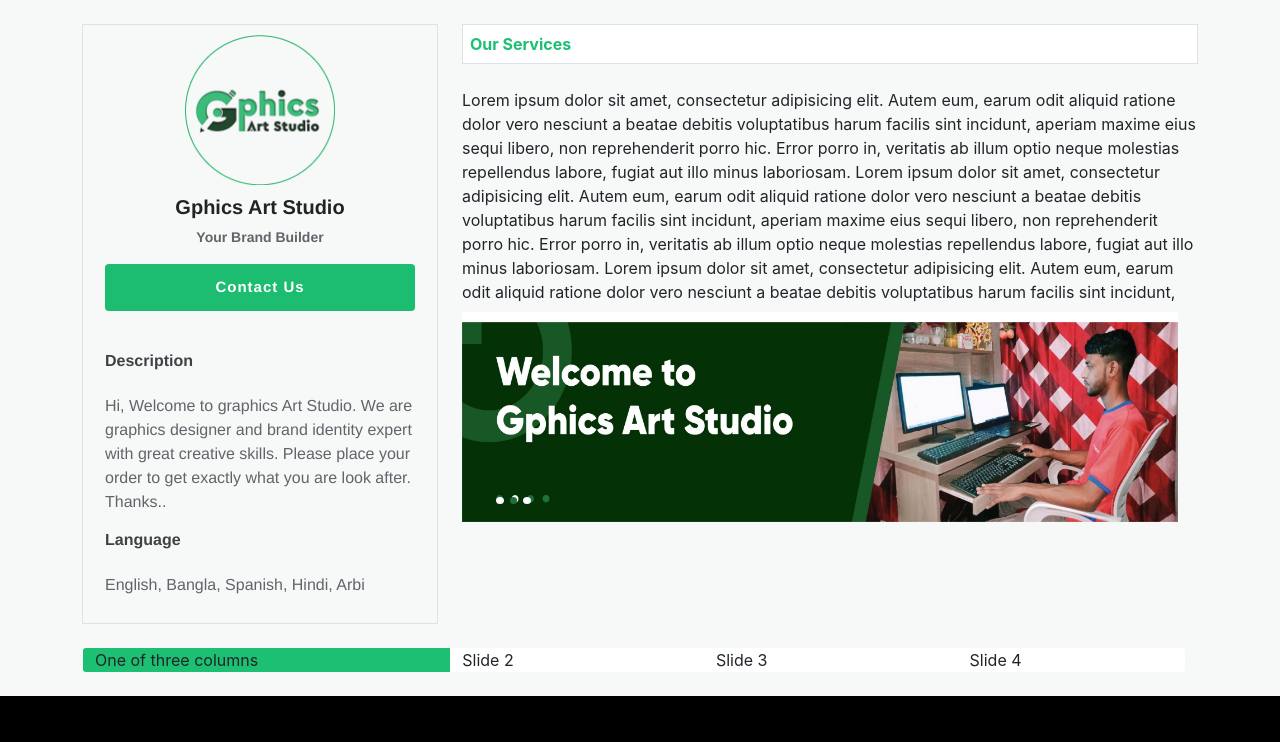
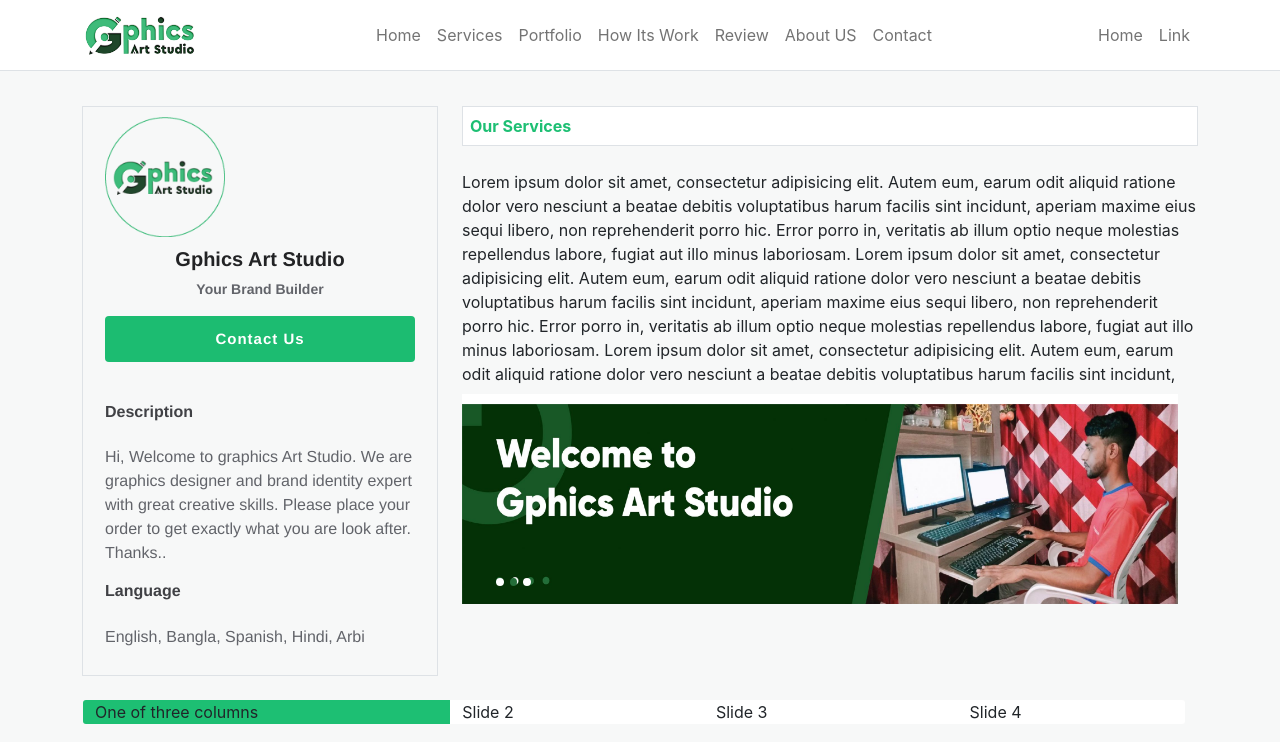
Before and after one commit to rifatjahan823/GphicsArt, a React (Create React App) app: page / in a window 1280 px wide. Shown: the top 742 px of the page. Built offline with nearby package versions, Linux system fonts and the light colour scheme.

Commit message:
add navebar

```diff
--- a/src/App.js
+++ b/src/App.js
@@ -9,18 +9,22 @@ import HowItsWork from './Components/Pages/HowItsWork/HowItsWork';
 import Review from './Components/Pages/Review/Review';
 import AboutUs from './Components/Pages/AboutUs/AboutUs';
 import Contact from './Components/Pages/Contact/Contact';
+import Navebar from './Components/Pages/Shared/Navebar/Navebar';
+import NotFound from './Components/Pages/Shared/NotFound/NotFound';
 
 function App() {
   return (
     <div>
+      <Navebar></Navebar>
       <Routes>
         <Route path="/" element={<Home/>} />
-        <Route path="/" element={<Services/>} />
-        <Route path="/" element={<Portfolio/>} />
-        <Route path="/" element={<HowItsWork/>} />
-        <Route path="/" element={<Review/>} />
-        <Route path="/" element={<AboutUs/>} />
-        <Route path="/" element={<Contact/>} />
+        <Route path="/services" element={<Services/>} />
+        <Route path="/portfolio" element={<Portfolio/>} />
+        <Route path="/howitswork" element={<HowItsWork/>} />
+        <Route path="/review" element={<Review/>} />
+        <Route path="/aboutus" element={<AboutUs/>} />
+        <Route path="/contact" element={<Contact/>} />
+        <Route path="*" element={<NotFound/>} />
       </Routes>
       <Footer></Footer>
     </div>
--- a/src/Components/Pages/Home/Sidebar/Sidebar.css
+++ b/src/Components/Pages/Home/Sidebar/Sidebar.css
@@ -1,3 +1,6 @@
+.home{
+    padding: 35px 0;
+}
 .sidebar{
     padding: 10px 22px;
 }
@@ -98,6 +101,6 @@
     background-color: #FFFFFF;
     border-radius: 0px 3px 3px 0px;
 }
-.logo .carousel-indicators [data-bs-target]{
+.slide-logo .carousel-indicators [data-bs-target]{
     display: none;
 }
--- a/src/Components/Pages/Home/Sidebar/Sidebar.js
+++ b/src/Components/Pages/Home/Sidebar/Sidebar.js
@@ -16,7 +16,7 @@ const Sidebar = () => {
 
     return (
         <div className='container'>
-            <div className='home py-4'>
+            <div className='home'>
                 <div className='row g-4'>
                     <div className='col-md-4 col-12'>
                         {/* ---------------logo-------------- */}
@@ -76,7 +76,7 @@ const Sidebar = () => {
              One of three columns
             </div>
              <div class="col-8 logo-slider-logo ">
-                <div className='logo'>
+                <div className='slide-logo'>
                 <Swiper
                     spaceBetween={50}
                     slidesPerView={3}
--- a/src/Components/Pages/Shared/Navebar/Navebar.css
+++ b/src/Components/Pages/Shared/Navebar/Navebar.css
@@ -0,0 +1,6 @@
+.menu{
+    background-color: white;
+}
+.logo{
+    width:120px;
+}
--- a/src/Components/Pages/Shared/Navebar/Navebar.js
+++ b/src/Components/Pages/Shared/Navebar/Navebar.js
@@ -1,10 +1,36 @@
 import React from 'react';
+import { Container, Nav, Navbar } from 'react-bootstrap';
+import { Link } from 'react-router-dom';
+import logo from  '../../../Image/home/logo.png'
+import './Navebar.css'
 
 const Navebar = () => {
     return (
-        <div>
-
-        </div>
+        <>
+            <Navbar collapseOnSelect expand="lg" sticky='top' className='menu border-bottom'>
+                <Container>
+                    <Navbar.Brand as={Link} to="/">
+                    <img className='logo' src={logo} alt="" />
+                    </Navbar.Brand>
+                    <Navbar.Toggle aria-controls="responsive-navbar-nav" />
+                    <Navbar.Collapse  id="responsive-navbar-nav">
+                    <Nav className="mx-auto">
+                        <Nav.Link as={Link} to="/">Home</Nav.Link>
+                        <Nav.Link as={Link} to="/services">Services</Nav.Link>
+                        <Nav.Link as={Link} to="/portfolio">Portfolio</Nav.Link>
+                        <Nav.Link as={Link} to="/howitswork">How Its Work</Nav.Link>
+                        <Nav.Link as={Link} to="/review">Review</Nav.Link>
+                        <Nav.Link as={Link} to="/aboutus">About US</Nav.Link>
+                        <Nav.Link as={Link} to="/contact">Contact</Nav.Link>
+                    </Nav>
+                    <Nav>
+                        <Nav.Link href="#home">Home</Nav.Link>
+                        <Nav.Link href="#link">Link</Nav.Link>
+                    </Nav>
+                    </Navbar.Collapse>
+                </Container>
+                </Navbar>
+        </>
     );
 };
 
--- a/src/Components/Pages/Shared/NotFound/NotFound.js
+++ b/src/Components/Pages/Shared/NotFound/NotFound.js
@@ -0,0 +1,11 @@
+import React from 'react';
+
+const NotFound = () => {
+    return (
+        <div>
+
+        </div>
+    );
+};
+
+export default NotFound;
```
Also changed, not shown: src/Components/Image/home/logo.png (renamed from src/Components/Image/home/Gphics-Art-Studio-Logo-Design-3d-effect-png-2.png).
